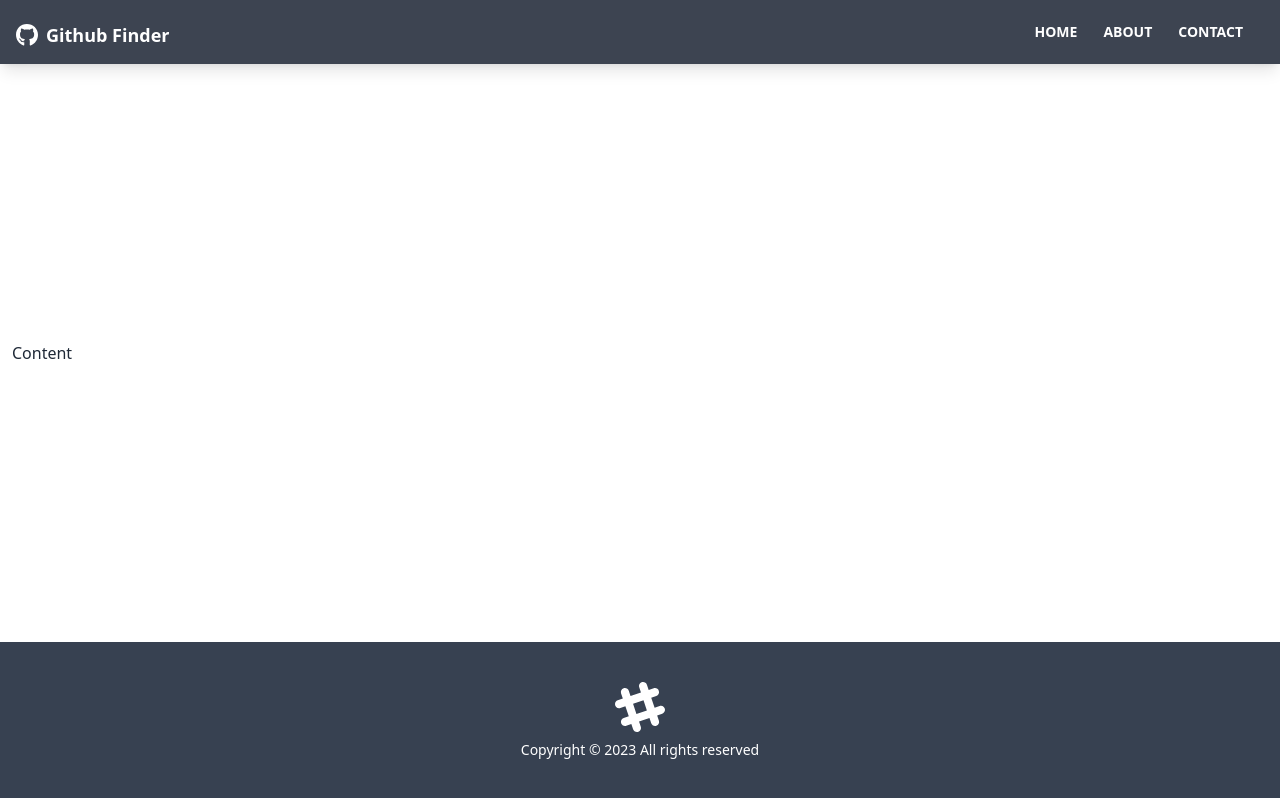
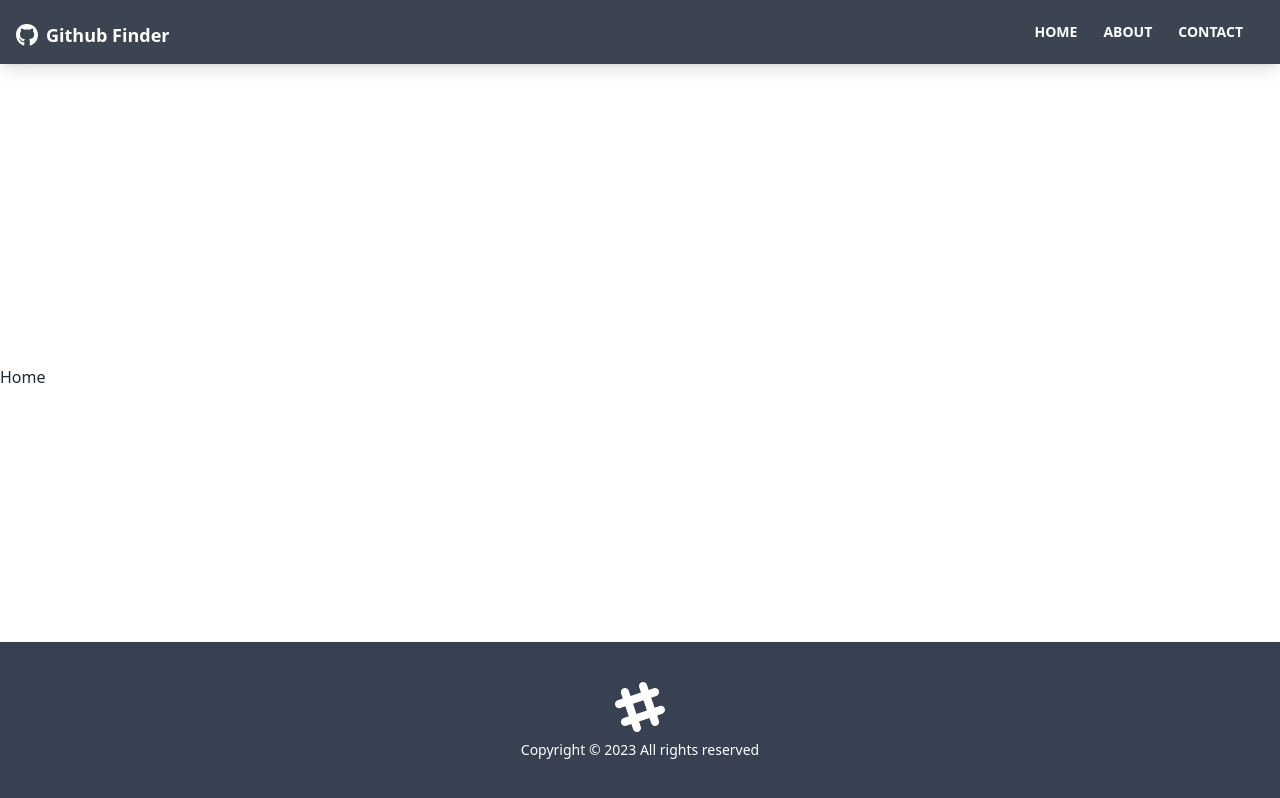
Before and after one commit to shekinahmanyi/github-finder-project, a React (Create React App) app: page / in a window 1280 px wide. Built offline with nearby package versions, Linux system fonts and the light colour scheme.

Commit message:
Brought in other componenet pages

```diff
--- a/src/App.js
+++ b/src/App.js
@@ -1,4 +1,8 @@
-import { BrowserRouter as Router,Route } from "react-router-dom";
+import { BrowserRouter as Router, Route,Routes } from "react-router-dom";
+import Home from "./pages/Home";
+import About from "./pages/About";
+import Contact from "./pages/Contact";
+import NotFound from "./pages/NotFound";
 import Navbar from "./components/layout/Navbar";
 import Footer from "./components/layout/Footer";
 
@@ -6,13 +10,18 @@ function App() {
   return (
     <Router>
       <div className="flex flex-col justify-between h-screen">
-      <Navbar/>
-      <main className="container mx-auto px-3 pb-12">Content</main>
+        <Navbar />
 
-      <Footer />
-
+        <Routes>
+          <Route path="/" element={<Home />} />
+          <Route path="/about" element={<About />} />
+          <Route path="/contact" element={<Contact />} />
+          <Route path="/notfound" element={<NotFound />} />
+          <Route path="/*" element={<NotFound />} />
+        </Routes>
+        <Footer />
       </div>
-       </Router>
+    </Router>
   );
 }
 
```
